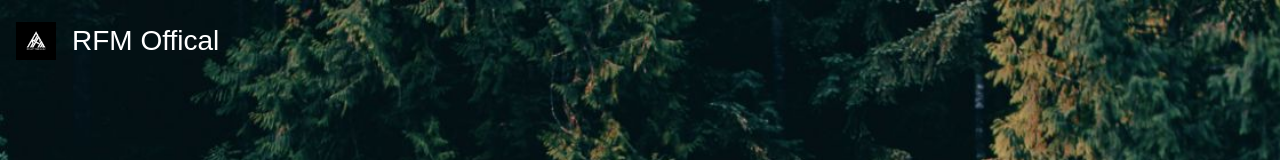
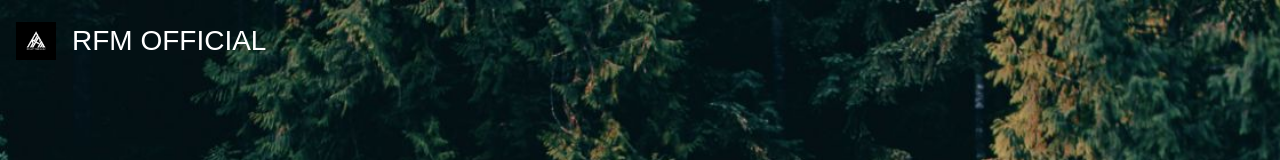
Before and after one commit to Adnan-Dani/Boomy-Relica-React, a React (Vite) app: page / in a window 1280 px wide. Shown: the top 160 px of the page. Built offline with nearby package versions, Linux system fonts and the light colour scheme.

Commit message:
naem chage

```diff
--- a/index.html
+++ b/index.html
@@ -5,7 +5,7 @@
   <meta charset="UTF-8" />
   <link rel="icon" type="image/svg+xml" href="/vite.svg" />
   <meta name="viewport" content="width=device-width, initial-scale=1.0" />
-  <title>Vite + React</title>
+  <title>RFM OFFICIAL</title>
   <link rel="stylesheet" href="https://cdn.jsdelivr.net/npm/bootstrap@5.3.0/dist/css/bootstrap.min.css"
     integrity="sha384-9ndCyUaIbzAi2FUVXJi0CjmCapSmO7SnpJef0486qhLnuZ2cdeRhO02iuK6FUUVM" crossorigin="anonymous" />
 </head>
--- a/src/Components/AppBar/AppBar.jsx
+++ b/src/Components/AppBar/AppBar.jsx
@@ -19,7 +19,7 @@ function AppBar() {
           className="text-white d-flex gap-2 align-items-center"
         >
           <img src="assets/logo.jpg" alt="" className="logowidth" />
-          <h3 className=""> RFM Offical </h3>
+          <h3 className=""> RFM OFFICIAL </h3>
         </Navbar.Brand>
         <Navbar.Toggle aria-controls="responsive-navbar-nav" />
         <Navbar.Collapse id="responsive-navbar-nav">
--- a/src/pages/ComingSoon/Comingsoon.jsx
+++ b/src/pages/ComingSoon/Comingsoon.jsx
@@ -16,7 +16,7 @@ const Comingsoon = () => {
         <div className="d-flex align-items-center mx-3">
           {" "}
           <img src="assets/logo.jpg" alt="" className="logowidth" />
-          <h3 className="my-4 mx-3"> RFM Offical </h3>
+          <h3 className="my-4 mx-3"> RFM OFFICIAL </h3>
         </div>
         <div className="MainOuterDiv">
           <h1>Coming Soon</h1>
```
